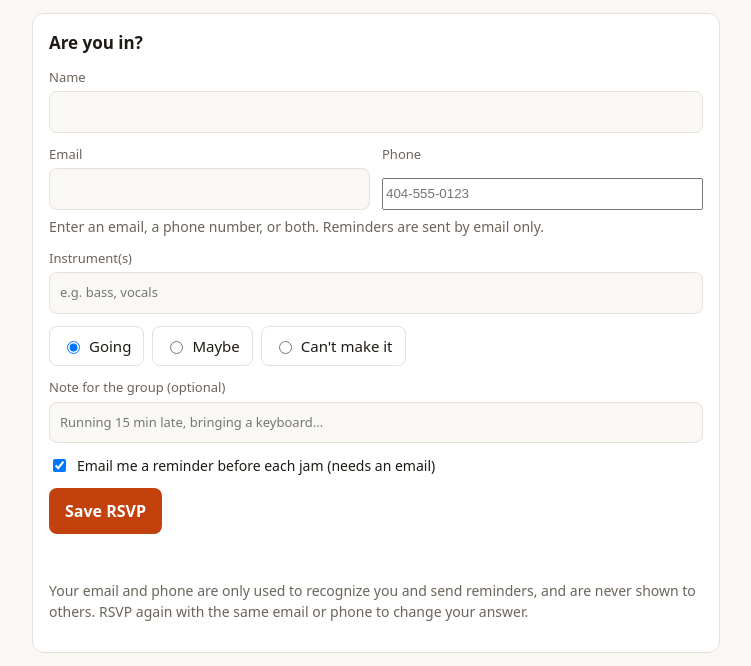
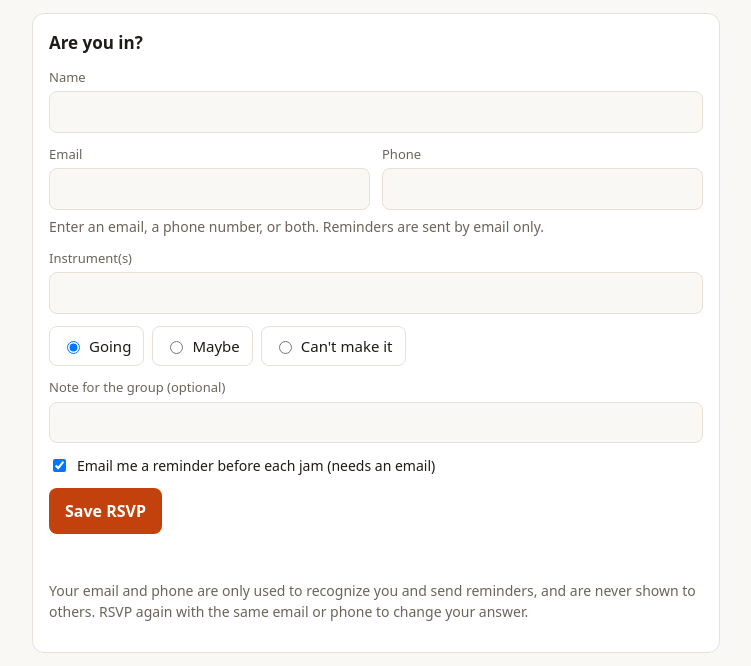
Before and after one commit to jcstrain/jcstrain.github.io, a plain HTML site: page index.html in a window 1280 px wide. Shown: the part 97-763 px from the top of the page, without its empty margins (264-1015 px from the left). Drawn offline with Linux system fonts and the light colour scheme; no server answers.

Commit message:
Add files via upload

```diff
--- a/index.html
+++ b/index.html
@@ -29,8 +29,11 @@
   .row { display:grid; grid-template-columns:1fr 1fr; gap:12px; }
   @media (max-width:520px) { .row { grid-template-columns:1fr; } }
   label { display:grid; gap:4px; font-size:13px; color:var(--muted); }
-  input[type=text], input[type=email], textarea { font:inherit; color:var(--ink); background:var(--bg); border:1px solid var(--line); border-radius:8px; padding:10px; width:100%; }
+  input[type=text], input[type=email], input[type=tel], textarea { font:inherit; color:var(--ink); background:var(--bg); border:1px solid var(--line); border-radius:8px; padding:10px; width:100%; }
   textarea { resize:vertical; min-height:64px; }
+  /* hints show only while a field is focused, so they never look like filled-in values */
+  input::placeholder, textarea::placeholder { color:transparent; }
+  input:focus::placeholder, textarea:focus::placeholder { color:var(--muted); }
   .seg { display:flex; gap:8px; flex-wrap:wrap; }
   .seg label { display:flex; align-items:center; gap:6px; color:var(--ink); font-size:15px; border:1px solid var(--line); border-radius:8px; padding:8px 12px; cursor:pointer; }
   .check { display:flex; align-items:center; gap:8px; color:var(--ink); font-size:14px; }
```
